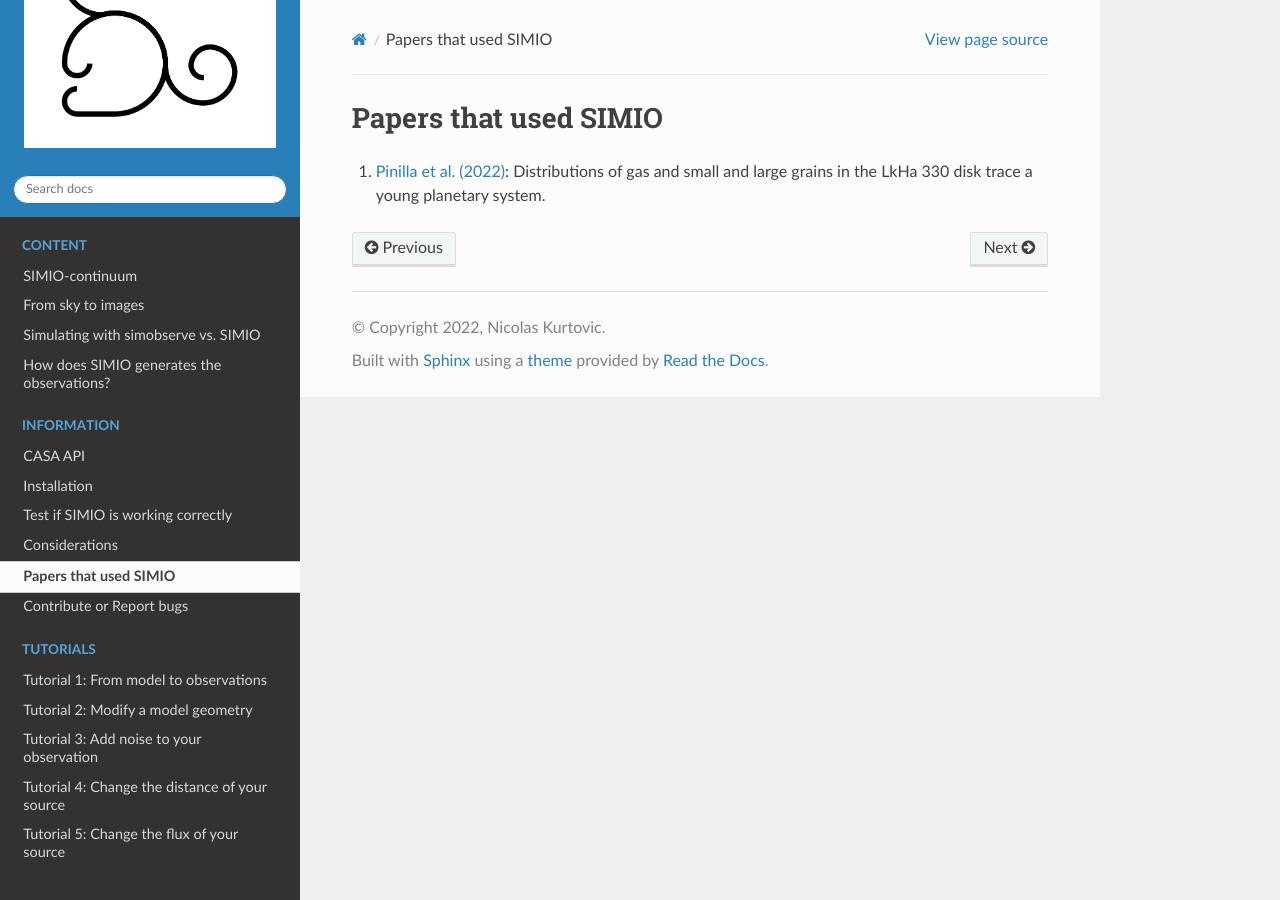
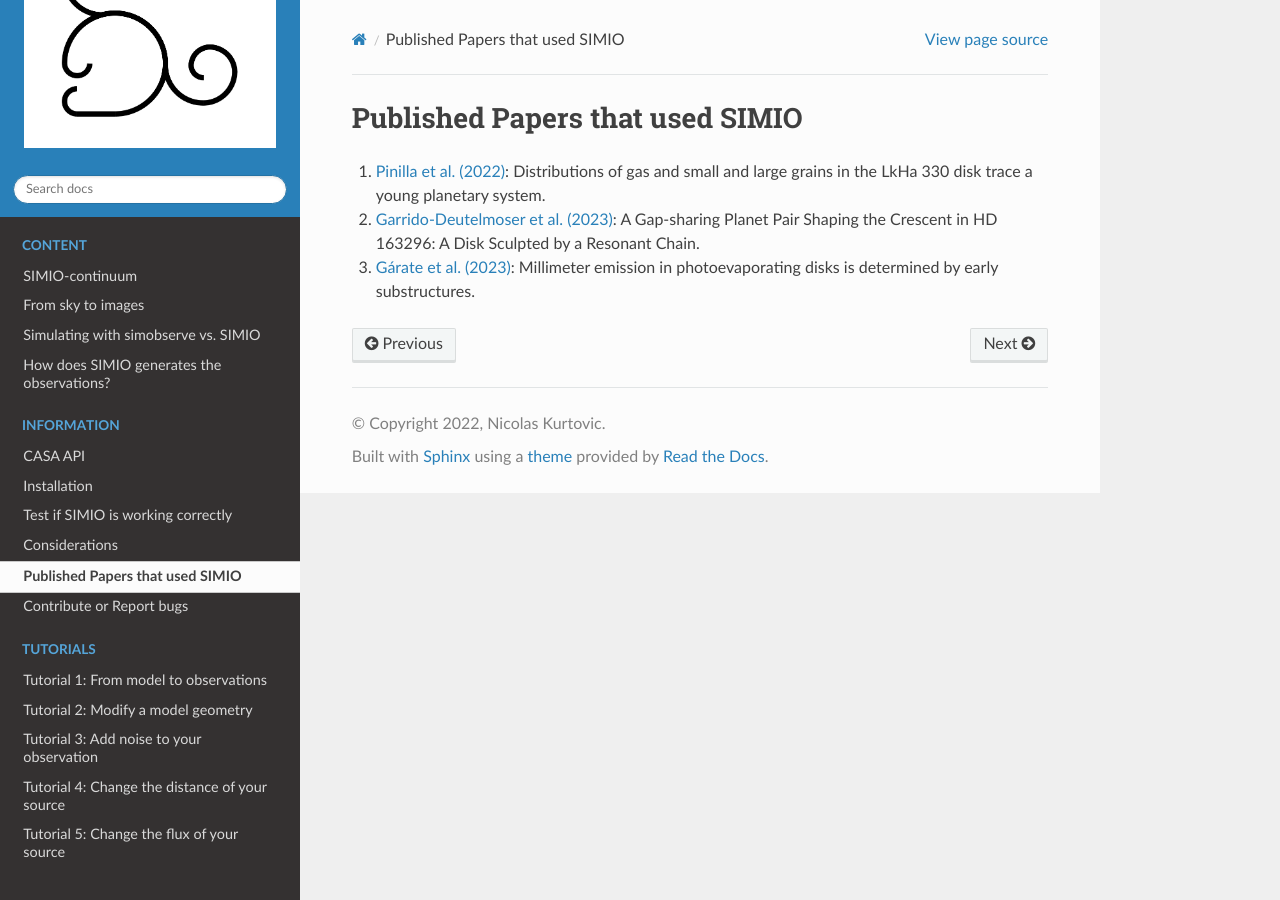
Before and after one commit to nicokurtovic/SIMIO, a Sphinx documentation site: the page built from docs/content/literature_simio.rst, in a window 1280 px wide. Built offline with Sphinx 7.4.7 and the Read the Docs theme 2.0.0, drawn with Linux system fonts in a browser that asks for light colours; formulas are drawn with MathJax 3.

Commit message:
Update literature_simio.rst

```diff
--- a/docs/content/literature_simio.rst
+++ b/docs/content/literature_simio.rst
@@ -1,5 +1,9 @@
 
-Papers that used SIMIO
-======================
+Published Papers that used SIMIO
+================================
 
 1) `Pinilla et al. (2022) <https://ui.adsabs.harvard.edu/abs/2022arXiv220609975P/abstract>`_: Distributions of gas and small and large grains in the LkHa 330 disk trace a young planetary system.
+
+2) `Garrido-Deutelmoser et al. (2023) <https://ui.adsabs.harvard.edu/abs/2023ApJ...945L..37G/abstract>`_: A Gap-sharing Planet Pair Shaping the Crescent in HD 163296: A Disk Sculpted by a Resonant Chain.
+
+3) `Gárate et al. (2023) <https://ui.adsabs.harvard.edu/abs/2023arXiv230908752G/abstract>`_:  Millimeter emission in photoevaporating disks is determined by early substructures.
```
